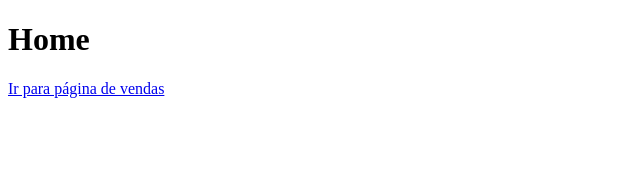
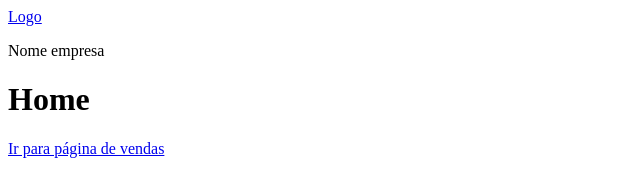
Before and after one commit to caiovic/aulaGitHub, a plain HTML site: page index.html in a window 1280 px wide. Shown: the whole page, without its empty margins (0-640 px from the left). Drawn offline with Linux system fonts and the light colour scheme.

Commit message:
adicionado cabeçalho as páginas index e vendas

```diff
--- a/index.html
+++ b/index.html
@@ -7,6 +7,14 @@
     <title>Document</title>
   </head>
   <body>
+    <header>
+      <div class="logo">
+        <a href="/">Logo</a>
+      </div>
+      <div>
+        <p class="title">Nome empresa</p>
+      </div>
+    </header>
     <h1>Home</h1>
     <a href="vendas.html">Ir para página de vendas</a>
   </body>
```
Also changed, not shown: vendas.html (+8 -0 lines).
